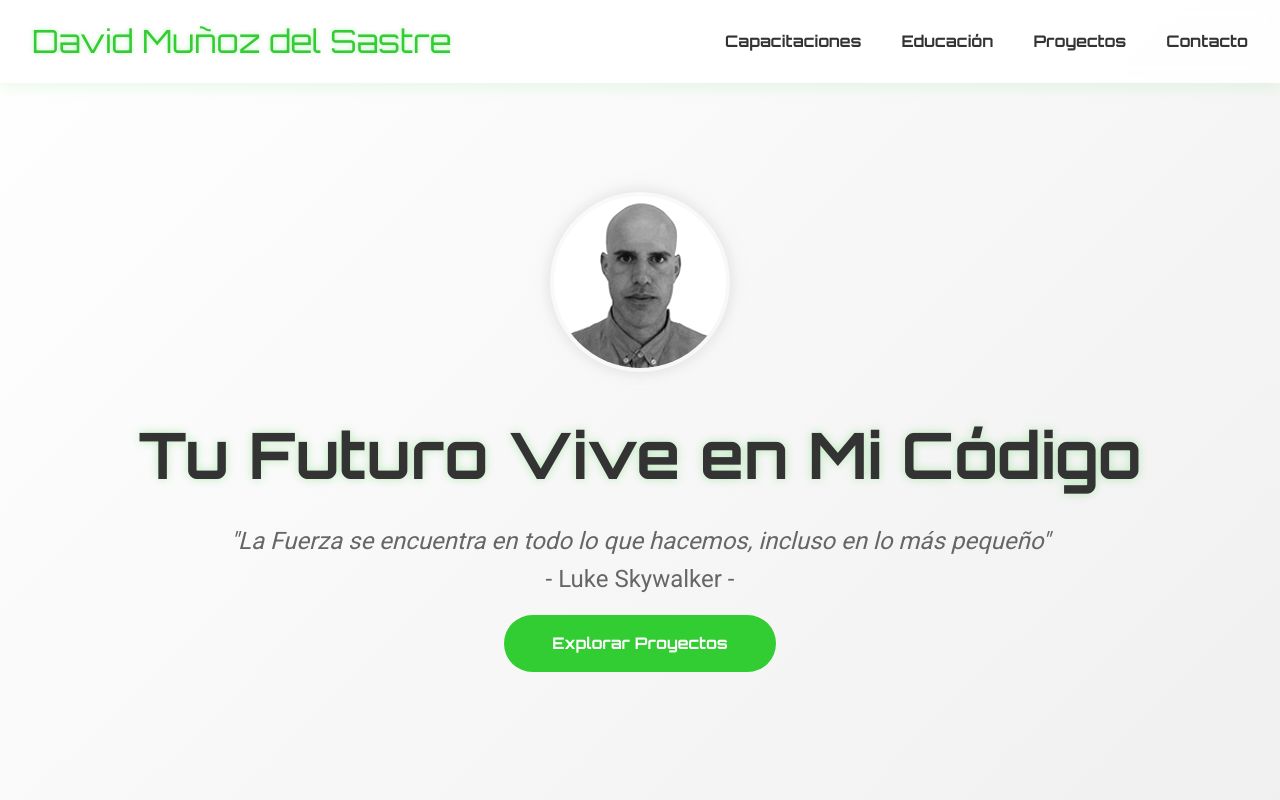
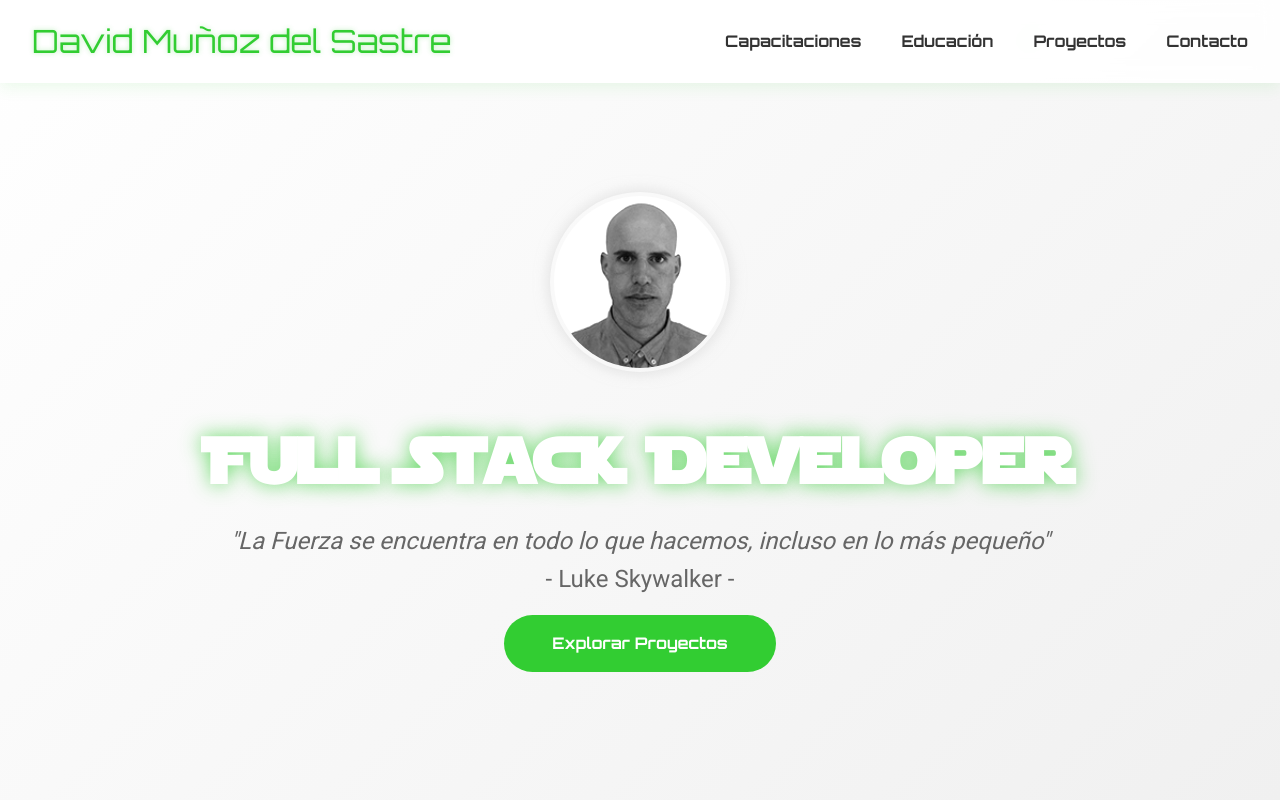
Before and after one commit to DMSAranda/DMSAranda.github.io, a website: page index.html in a window 1280 px wide. Shown: the top 800 px of the page. Drawn offline with Linux system fonts and the light colour scheme.

Commit message:
star wars letter
letters

```diff
--- a/assets/css/styles.css
+++ b/assets/css/styles.css
@@ -2,6 +2,21 @@
     margin: 0;
     padding: 0;
     box-sizing: border-box;
+}
+
+@font-face {
+    font-family: 'Star Jedi';
+    src: url('../fonts/Starjedi.ttf') format('truetype');
+    font-weight: normal;
+    font-style: normal;
+}
+
+.hero .hero-content h1 {
+    font-family: 'Star Jedi', sans-serif;
+    text-align: center;
+    font-size: 4rem;
+    color: #ffffff;
+    text-shadow: 0 0 20px rgba(50, 205, 50, 0.7);
 }
 
 body {
@@ -151,12 +166,14 @@ body {
     z-index: -1;
 }
 
+/*
 .hero-content h1 {
     font-family: 'Orbitron', sans-serif;
     font-size: 4rem;
     color: #333;
     text-shadow: 0 0 10px rgba(50, 205, 50, 0.3);
 }
+*/
 
 .hero-content p {
     font-size: 1.5rem;
--- a/index.html
+++ b/index.html
@@ -44,7 +44,7 @@
             <div class="profile-pic-container">
                 <img src="./assets/images/foto.jpg" alt="David Muñoz del Sastre" class="profile-pic">
             </div>
-            <h1>Tu Futuro Vive en Mi Código</h1>
+            <h1>Full Stack Developer</h1>
             <p><em>"La Fuerza se encuentra en todo lo que hacemos, incluso en lo más pequeño"</em><br>
             - Luke Skywalker - </p>
             <a href="#proyectos" class="cta-button">Explorar Proyectos</a>
```
Also changed, not shown: assets/fonts/Starjedi.ttf (added).
